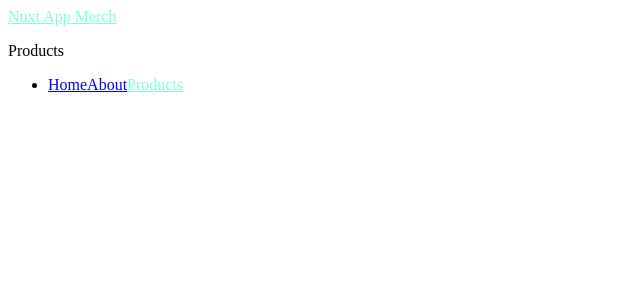
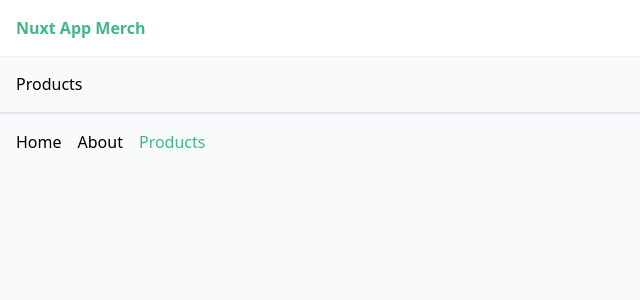
Before and after one commit to ciamac-da/nuxt-01, a Nuxt app: page /products in a window 1280 px wide. Shown: the top 300 px of the page, without its empty margins (0-640 px from the left). Built offline with nearby package versions, Linux system fonts and the light colour scheme.

Commit message:
adding tailwind

```diff
--- /dev/null
+++ b/assets/css/tailwind.css
@@ -0,0 +1,13 @@
+@tailwind base;
+@tailwind components;
+@tailwind utilities;
+
+body {
+    @apply bg-gray-50
+}
+
+@layer components {
+    .btn {
+        @apply bg-[#41b883] text-white px-3 py-2 rounded-md text-sm text-white;
+    }
+}
--- a/layouts/default.vue
+++ b/layouts/default.vue
@@ -1,31 +1,24 @@
 <template>
-        <header>
-            <nav>
-                <NuxtLink to="/">Nuxt App</NuxtLink>
-                <ul>
-                    <li>
+        <header class="shadow-sm bg-white">
+            <nav class="container mx-auto p-4 flex justify-between">
+                <NuxtLink to="/" class="font-bold">Nuxt App</NuxtLink>
+                <ul class="flex gap-4">
+                    <li class="contents">
                         <NuxtLink to="/">Home</NuxtLink>
                         <NuxtLink to="/about">About</NuxtLink>
-                        <NuxtLink to="/products">Products</NuxtLink>
+                        <NuxtLink class="btn" to="/products">Products</NuxtLink>
                     </li>
                 </ul>
             </nav>
         </header>
         <!-- output the page content -->
         <div>
-            <slot />
+            <slot class="container mx-auto p-4" />
         </div>
 </template>
 
 <style scoped>
 .router-link-exact-active {
-    color: aquamarine;
-}
-h2 {
-    margin-bottom: 20px;
-    font-size: 36px;
-}
-p {
-    margin: 20px 0;
+    color: #41b883;
 }
 </style>
--- a/layouts/products.vue
+++ b/layouts/products.vue
@@ -1,17 +1,17 @@
 <template>
-    <header>
-        <nav>
-            <NuxtLink to="/products">Nuxt App Merch</NuxtLink>
+    <header class="shadow-sm bg-white">
+        <nav class="container mx-auto p-4">
+            <NuxtLink to="/products" class="font-bold">Nuxt App Merch</NuxtLink>
         </nav>
     </header>
     <!-- output the page content -->
-    <div>
+    <div class="container mx-auto p-4">
         <slot />
     </div>
 
-    <footer>
-        <ul>
-            <li>
+    <footer class="container mx-auto p-4 flex justify-between border-t-2">
+        <ul class="flex gap-4">
+            <li class="contents">
                 <NuxtLink to="/">Home</NuxtLink>
                 <NuxtLink to="/about">About</NuxtLink>
                 <NuxtLink to="/products">Products</NuxtLink>
@@ -22,13 +22,7 @@
 
 <style scoped>
 .router-link-exact-active {
-color: aquamarine;
-}
-h2 {
-margin-bottom: 20px;
-font-size: 36px;
-}
-p {
-margin: 20px 0;
+    color: #41b883;
+
 }
 </style>
--- a/nuxt.config.ts
+++ b/nuxt.config.ts
@@ -1,4 +1,9 @@
 // https://nuxt.com/docs/api/configuration/nuxt-config
 export default defineNuxtConfig({
-  devtools: { enabled: true }
+  devtools: { enabled: true },
+  modules: ['@nuxtjs/tailwindcss'],
+  tailwindcss: {
+    exposeConfig: true,
+    viewer: true,
+  }
 })
--- a/package.json
+++ b/package.json
@@ -13,5 +13,8 @@
     "nuxt": "^3.10.3",
     "vue": "^3.4.21",
     "vue-router": "^4.3.0"
+  },
+  "devDependencies": {
+    "@nuxtjs/tailwindcss": "^6.11.4"
   }
 }
--- /dev/null
+++ b/tailwind.config.js
@@ -0,0 +1,8 @@
+/** @type {import('tailwindcss').Config} */
+export default {
+  content: [],
+  theme: {
+    extend: {},
+  },
+  plugins: [],
+}
```
Also changed, not shown: 1 other file (tests, documents, lock files or other folders).
